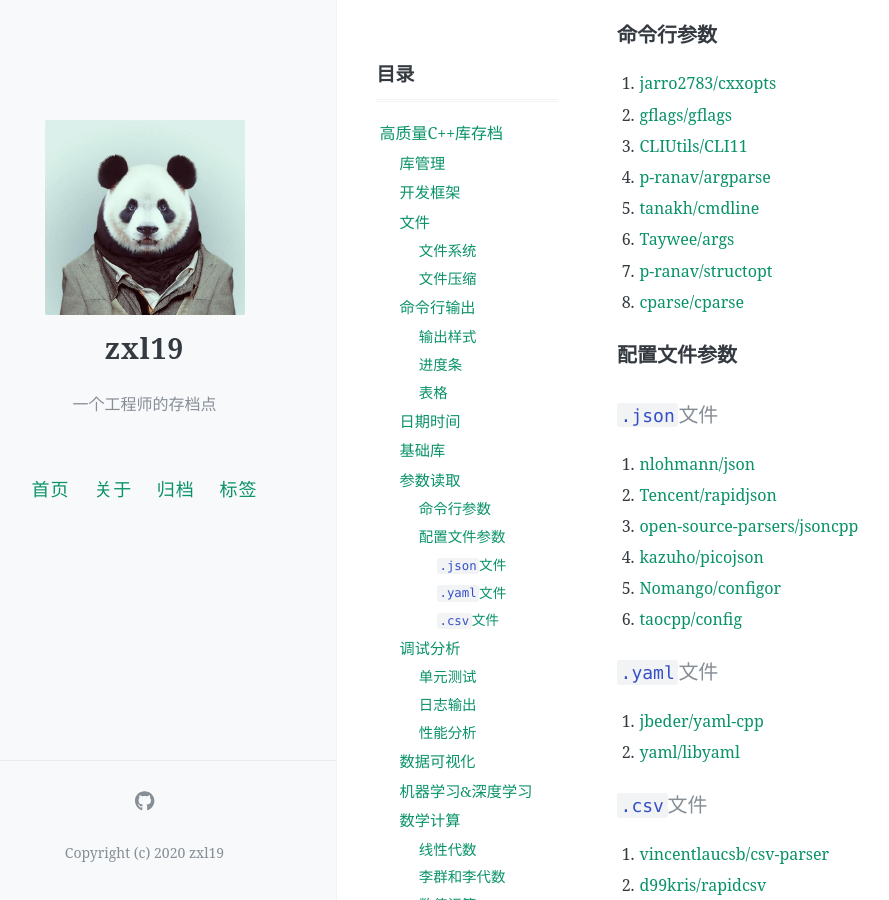
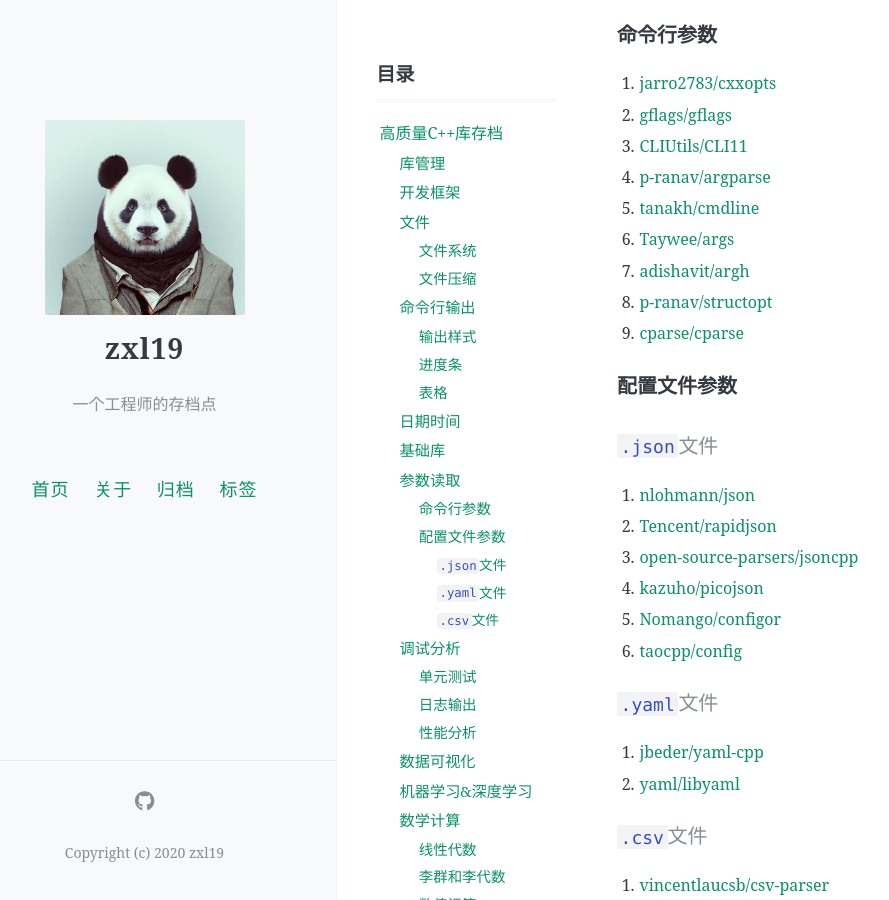
Before and after one commit to zxl19/zxl19.github.io, a Jekyll site: the page built from _posts/2021-06-01-cpp-library.md, in a window 1280 px wide and 900 px high, scrolled down 1820 px. Shown: the whole window, without its empty margins (47-936 px from the left). Built offline with Jekyll 4.4.1, drawn with Linux system fonts in a browser that asks for light colours; comment, search, counter and statistics services are not loaded.

Commit message:
Update Posts

```diff
--- a/_posts/2021-06-01-cpp-library.md
+++ b/_posts/2021-06-01-cpp-library.md
@@ -78,8 +78,9 @@ pinned: false
 4. [p-ranav/argparse](https://github.com/p-ranav/argparse)
 5. [tanakh/cmdline](https://github.com/tanakh/cmdline)
 6. [Taywee/args](https://github.com/Taywee/args)
-7. [p-ranav/structopt](https://github.com/p-ranav/structopt)
-8. [cparse/cparse](https://github.com/cparse/cparse)
+7. [adishavit/argh](https://github.com/adishavit/argh)
+8. [p-ranav/structopt](https://github.com/p-ranav/structopt)
+9. [cparse/cparse](https://github.com/cparse/cparse)
 
 ### 配置文件参数
 
```
Also changed, not shown: _posts/2020-06-03-vscode-setup.md (+8 -0 lines), _posts/2021-05-25-slam-tool.md (+2 -1 lines).
